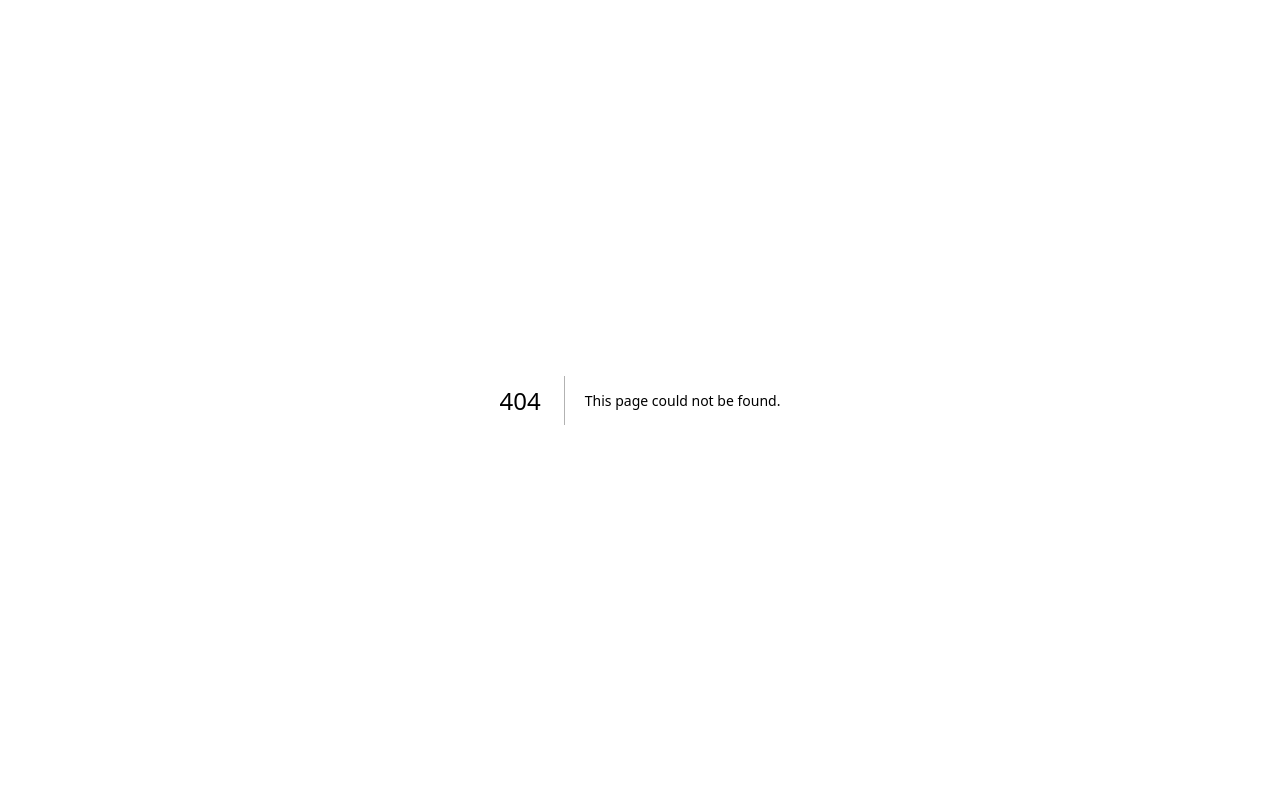
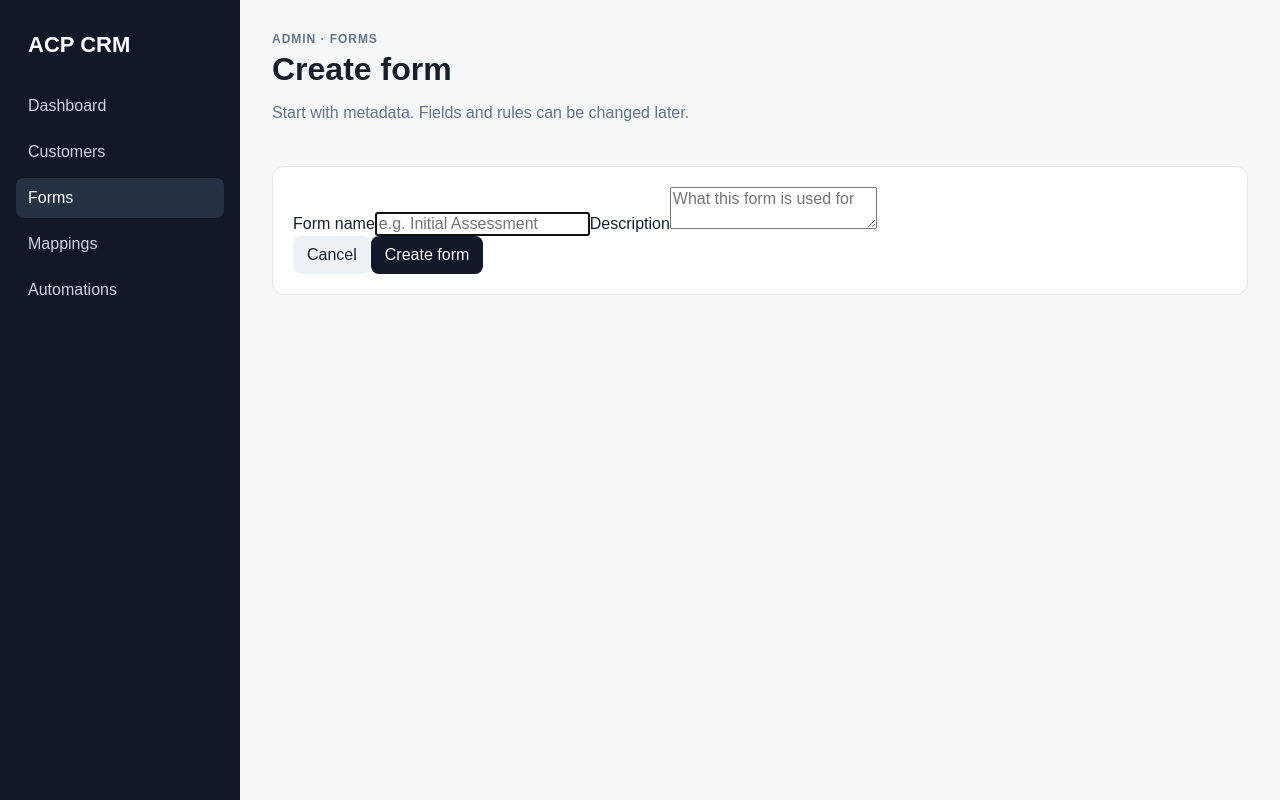
Before and after one commit to acp-care/acpcrm, a Next.js app: page /admin/forms/new in a window 1280 px wide. Before the commit this address had no page. Built offline with nearby package versions, Linux system fonts and the light colour scheme.

Commit message:
Add new form flow

```diff
--- /dev/null
+++ b/app/admin/forms/new/page.tsx
@@ -0,0 +1,9 @@
+'use client'
+
+import { FormEvent, useState } from 'react'
+
+export default function NewFormPage(){
+  const [name,setName]=useState(''); const [description,setDescription]=useState(''); const [busy,setBusy]=useState(false); const [error,setError]=useState('')
+  async function submit(e:FormEvent){e.preventDefault();setBusy(true);setError('');const r=await fetch('/api/forms',{method:'POST',headers:{'Content-Type':'application/json'},body:JSON.stringify({name,description})});const d=await r.json();setBusy(false);if(!r.ok)return setError(d.error||'Could not create form');window.location.href=`/admin/forms/${d.id}`}
+  return <div className="shell"><aside className="sidebar"><div className="brand">ACP CRM</div><nav className="nav"><a href="/">Dashboard</a><a href="/customers">Customers</a><a className="active" href="/admin/forms">Forms</a><a href="/admin/mappings">Mappings</a><a href="/admin/automations">Automations</a></nav></aside><main className="main"><div className="top"><div><div className="eyebrow">Admin · Forms</div><h1 className="title">Create form</h1><p className="muted">Start with metadata. Fields and rules can be changed later.</p></div></div><section className="card narrow"><form className="form-stack" onSubmit={submit}><label>Form name<input autoFocus required value={name} onChange={e=>setName(e.target.value)} placeholder="e.g. Initial Assessment"/></label><label>Description<textarea value={description} onChange={e=>setDescription(e.target.value)} placeholder="What this form is used for"/></label>{error&&<div className="notice error">{error}</div>}<div className="toolbar-actions"><a className="btn secondary" href="/admin/forms">Cancel</a><button className="btn" disabled={busy}>{busy?'Creating…':'Create form'}</button></div></form></section></main></div>
+}
```
